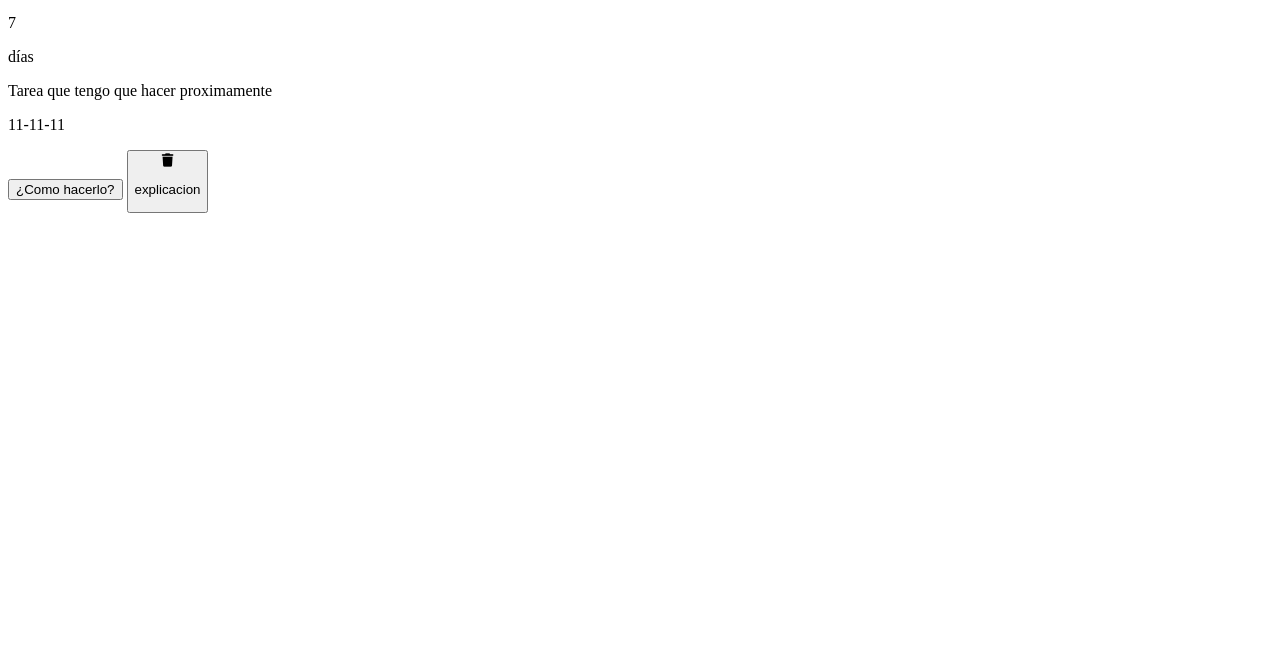
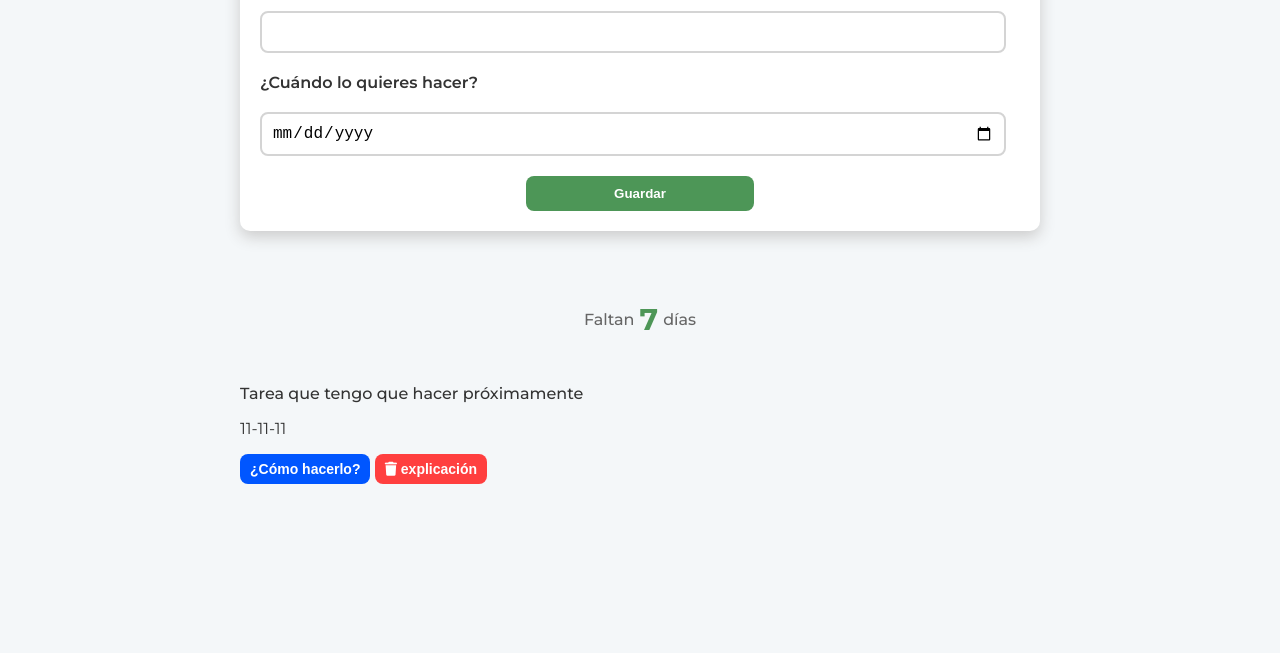
Before and after one commit to bryan2886/GESTOR-TAREAS-IA, a plain HTML site: page index.html in a window 1280 px wide. Shown: the part 163-816 px from the top of the page. Drawn offline with Linux system fonts and the light colour scheme.

Commit message:
ajuste en los estilos

```diff
--- a/frontend/assets/css/styles.css
+++ b/frontend/assets/css/styles.css
@@ -0,0 +1,164 @@
+:root {
+    --color-principal: #4D9657;
+}
+
+html{
+    font-size: 10px;
+}
+
+body{
+    font-family: "Montserrat",sans-serif;
+    font-size: 1.6rem;
+    background-color: #F4F7F9;
+    color: #333;
+    min-height: 100vh;
+}
+
+.layout{
+    max-width: 80rem;
+    margin: 0 auto;
+    padding: 2rem;
+}
+
+.layout_title{
+    text-align: center;
+    font-size: 3rem;
+    font-weight: 700;
+    margin-bottom: 3rem;
+    color: var(--color-principal);
+    text-shadow: 1px 1px 3px #ccc;
+}
+
+.layout_form{
+    display: flex;
+    flex-direction: column;
+    align-items: center;
+    gap: 2rem;
+    margin-bottom: 4rem;
+    padding:  2rem;
+    background-color: #fff;
+    border-radius: 10px;
+    box-shadow: 0 6px 15px #ccc;
+}
+
+.form_control{
+    width: 100%;
+}
+
+.form_label{
+    color: #333;
+    margin-bottom:0.5rem;
+    font-weight: 600;
+}
+
+.form_input{
+    font-size: 1.6rem;
+    width: 95%;
+    padding: 1rem;
+    border: 2px solid #d4d4d4;
+    border-radius: 8px;
+    outline: none;
+    transition: all300ms ease;
+}
+
+.form_input:focus{
+    border-color: var(--color-principal) ;
+}
+
+.form_submit{
+    width: 30%;
+    padding: 1rem;
+    border-radius: 8px;
+    font-weight: 600;
+    border:none;
+    background-color: var(--color-principal);
+    color: #fff;
+    cursor: pointer;
+    transition: all 300ms ease-in-out;
+}
+
+.form_submit:hover{
+    background-color: #366b3d;
+}
+
+.layout_task{
+    display: flex;
+    flex-direction: column;
+    gap: 2rem;
+}
+
+.tasks_item{
+    display: flex;
+    flex-direction:column;
+    gap: 1rem;
+    background-color: white;
+    padding: 2rem;
+    border-radius: 1rem;
+    box-shadow: 0 7px 15px #ddd;
+
+}
+
+.task_days{
+    display: flex;
+    justify-content: center;
+    align-items:center;
+    gap:0.5rem;
+}
+
+.days_number{
+    font-size: 3rem;
+    font-weight: 700;
+    color: var(--color-principal);
+}
+
+.days_text{
+    font-size: 1.6rem;
+    font-weight:500;
+    color: #666;
+}
+
+.task_body{
+    font-size: 1.6rem;
+    font-weight: 500;
+}
+
+.task_date{
+    font-size: 1.6rem;
+    font-weight: 500;
+    color: var(--color-principal);
+}
+
+.tasks_buttons{
+    display: flex;
+    gap: 1rem;
+    margin-top:  0.5rem;
+}
+
+.tasks_btn-help,
+.task_btn-delete{
+    padding:  0.7rem 1rem;
+    border-radius:  8px;
+    font-size: 1.4rem;
+    font-weight: 600;
+    cursor: pointer;
+    transition: all 300ms linear;
+    border: none;
+    color: white;
+
+}
+
+.task_btn-delete{
+    background-color: #FF3F3F;
+}
+
+.task_btn-delete:hover{
+    background-color: #cf3434;
+    color: white;
+}
+
+.tasks_btn-help{
+    background-color: #0056FF;
+}
+.tasks_btn-help:hover{
+    background-color: #044bd8;
+}
--- a/index.html
+++ b/index.html
@@ -3,48 +3,68 @@
 <head>
     <meta charset="UTF-8">
     <meta name="viewport" content="width=device-width, initial-scale=1.0">
+
+    <!-- Fuentes -->
     <link rel="stylesheet" href="https://fonts.googleapis.com/css2?family=Montserrat:ital,wght@0,100..900;1,100..900&display=swap">
+
+    <!-- Iconos -->
     <link rel="stylesheet" href="https://cdnjs.cloudflare.com/ajax/libs/font-awesome/6.1.2/css/all.min.css" />
-    <script src="./frontend/js/main.js"></script>
+
+    <!-- Estilos -->
+    <link rel="stylesheet" href="./frontend/assets/css/styles.css">
+
     <title>Gestor de tareas con IA</title>
 </head>
 <body>
     <div class="layout">
         <h1 class="layout_title">Tareas</h1>
+
         <form class="layout_form">
+
             <div class="form_control">
-                <labe class="form_label" for="task">¿Que quieres hacer?</labe>
+                <label class="form_label" for="task">¿Qué quieres hacer?</label>
+            </div>
+
+            <div class="form_control">
                 <input class="form_input" type="text" name="task" id="task" required>
             </div>
+
             <div class="form_control">
-                <labe class="form_label" for="date">¿Cuando lo quieres hacer?</labe>
+                <label class="form_label" for="date">¿Cuándo lo quieres hacer?</label>
+            </div>
+            <div class="form_control">
                 <input class="form_input" type="date" name="date" id="date" required>
             </div>
 
             <input class="form_submit" type="submit" value="Guardar">
         </form>
 
-        <section class="layaut_task">
+        <section class="layout_task">
             <article class="task_item">
                 <div class="task_days">
                     <span class="days_text">Faltan</span>
-                    <p class="days_numbers">7</p>
+                    <p class="days_number">7</p>
                     <span class="days_text">días</span>
                 </div>
 
-                <p class="task_body">Tarea que tengo que hacer proximamente</p>
+                <p class="task_body">Tarea que tengo que hacer próximamente</p>
                 <p class="tasks_date">11-11-11</p>
+
                 <div class="task_buttons">
-                    <button class="tasks_btn-help" data-task="texto para enviar a mi js">¿Como hacerlo?</button>
+                    <button class="tasks_btn-help" data-task="texto para enviar a mi js">
+                        ¿Cómo hacerlo?
+                    </button>
+
                     <button class="task_btn-delete" data-id="id de la tarea">
                         <i class="fa-solid fa-trash"></i>
-                        <p class="task_exp">explicacion</p>
+                        <span class="task_exp">explicación</span>
                     </button>
                 </div>
-
             </article>
-
         </section>
     </div>
+
+
+    <script src="./frontend/js/main.js"></script>
 </body>
 </html>
```
